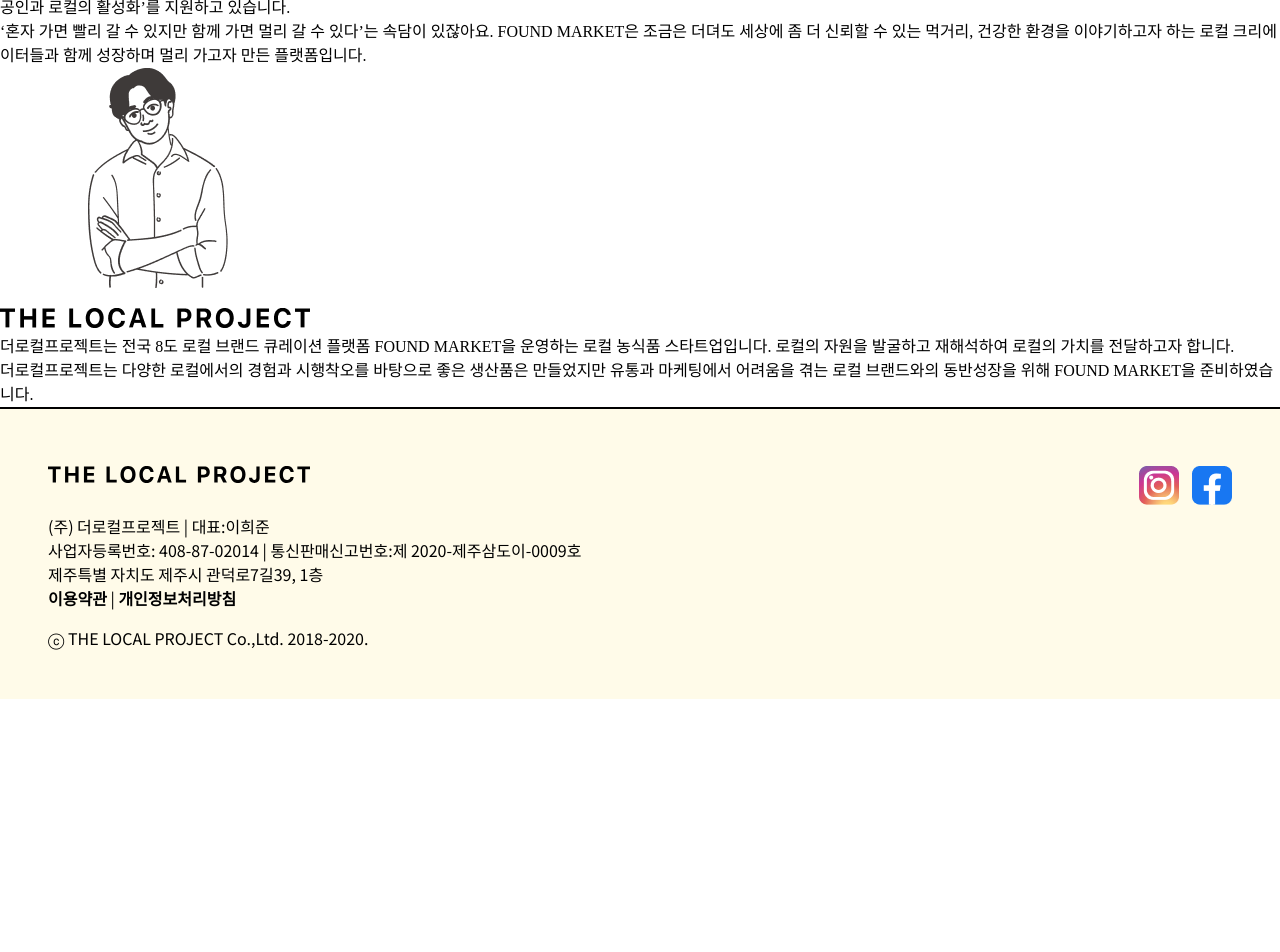
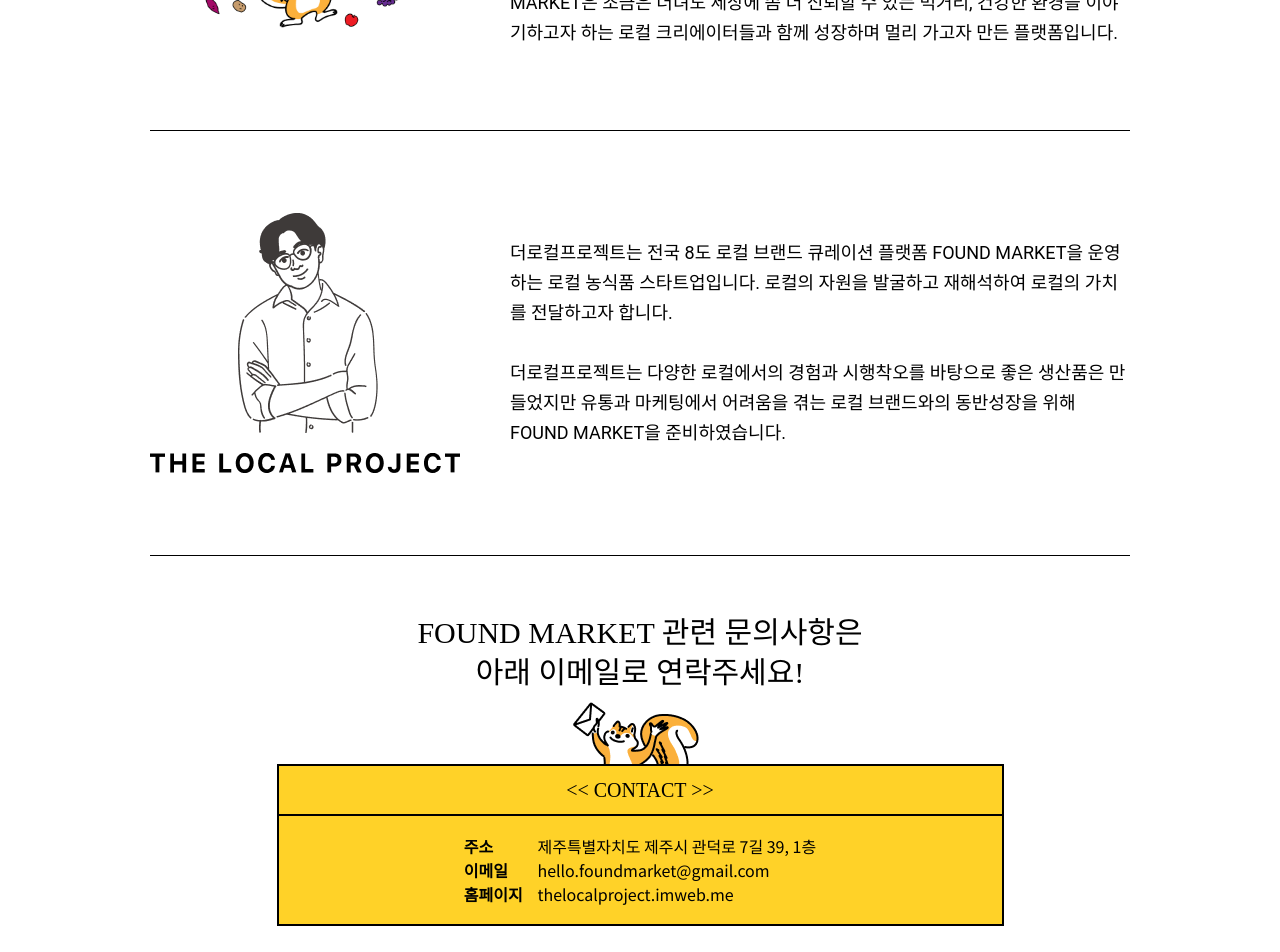
Before and after one commit to yujin100b/found-market-web, a Nuxt app: page /about in a window 1280 px wide. Shown: the part 660-1612 px from the top of the page. Before the commit the page ends 1359 px from the top, so only its background shows below. Built offline with nearby package versions, Linux system fonts and the light colour scheme; a web font is replaced by a local one.

Commit message:
complete about

```diff
--- a/layouts/global.css
+++ b/layouts/global.css
@@ -25,3 +25,8 @@
 .title {
   color: #000;
 }
+.section {
+  width: 980px;
+  margin: 0 auto;
+  padding: 89px 0;
+}
--- a/pages/about/index.vue
+++ b/pages/about/index.vue
@@ -7,31 +7,52 @@
       <p class="right-text">전국 8도 로컬브랜드를 찾습니다!</p>
     </div>
     <div class="about-body">
-      <div>
-        <img src="/about-found-market.png"/>
+      <div class="section">
+        <div class="about-row">
+          <img width="310" src="/about-found-market.png" />
           <p>
             FOUND MARKET(파운드마켓) 은 전국 8도 로컬 브랜드 큐레이션
-          플랫폼입니다. ‘로컬 브랜드’를 발굴하고 경험하게 함으로써 지역별 ‘로컬
-          크리에이터’의 지속가능한 성장을 돕고 이를 통해 ‘소상공인과 로컬의
-          활성화’를 지원하고 있습니다.
-          <br>
-          ‘혼자 가면 빨리 갈 수 있지만 함께 가면
-          멀리 갈 수 있다’는 속담이 있잖아요. FOUND MARKET은 조금은 더뎌도
-          세상에 좀 더 신뢰할 수 있는 먹거리, 건강한 환경을 이야기하고자 하는
-          로컬 크리에이터들과 함께 성장하며 멀리 가고자 만든 플랫폼입니다.
+            플랫폼입니다. ‘로컬 브랜드’를 발굴하고 경험하게 함으로써 지역별
+            ‘로컬 크리에이터’의 지속가능한 성장을 돕고 이를 통해 ‘소상공인과
+            로컬의 활성화’를 지원하고 있습니다.
+            <br />
+            <br />
+            ‘혼자 가면 빨리 갈 수 있지만 함께 가면 멀리 갈 수 있다’는 속담이
+            있잖아요. FOUND MARKET은 조금은 더뎌도 세상에 좀 더 신뢰할 수 있는
+            먹거리, 건강한 환경을 이야기하고자 하는 로컬 크리에이터들과 함께
+            성장하며 멀리 가고자 만든 플랫폼입니다.
           </p>
         </div>
-      <div>
-        <img src="/about-lee.png"/>
+        <div class="about-row">
+          <img width="310" src="/about-lee.png" />
           <p>
             더로컬프로젝트는 전국 8도 로컬 브랜드 큐레이션 플랫폼 FOUND MARKET을
-          운영하는 로컬 농식품 스타트업입니다. 로컬의 자원을 발굴하고 재해석하여 로컬의
-          가치를 전달하고자 합니다.
+            운영하는 로컬 농식품 스타트업입니다. 로컬의 자원을 발굴하고
+            재해석하여 로컬의 가치를 전달하고자 합니다.
+            <br />
             <br />
             더로컬프로젝트는 다양한 로컬에서의 경험과 시행착오를 바탕으로 좋은
-          생산품은 만들었지만 유통과 마케팅에서 어려움을 겪는 로컬 브랜드와의 동반성장을
-          위해 FOUND MARKET을 준비하였습니다.
+            생산품은 만들었지만 유통과 마케팅에서 어려움을 겪는 로컬 브랜드와의
+            동반성장을 위해 FOUND MARKET을 준비하였습니다.
           </p>
+        </div>
+      </div>
+      <div class="section">
+        <div class="about-contact-header">
+          <p>FOUND MARKET 관련 문의사항은</p>
+          <p>아래 이메일로 연락주세요!</p>
+        </div>
+        <div class="about-contact-namecard">
+          <img src="/about-contact.png" />
+          <h1> &#60;&#60; CONTACT &#62;&#62; </h1>
+          <div class="info">
+            <div class="info-wrap">
+              <p><span>주소</span> 제주특별자치도 제주시 관덕로 7길 39, 1층</p>
+              <p><span>이메일</span> hello.foundmarket@gmail.com</p>
+              <p><span>홈페이지</span> thelocalproject.imweb.me</p>
+            </div>
+          </div>
+        </div>
       </div>
     </div>
     <Footer />
@@ -75,4 +96,84 @@
   top: 92px;
   right: 186px;
 }
+.about-body {
+  border-top: 2px solid #000;
+  padding-top: 116px;
+  padding-bottom: 188px;
+}
+.about-body .section {
+  padding-top: 0;
+  padding-bottom: 0;
+}
+.about-row {
+  display: flex;
+  justify-content: space-between;
+  align-items: center;
+  margin: 0 auto;
+  padding-bottom: 82px;
+  border-bottom: 1px solid #000;
+}
+.about-row:last-child {
+  padding-top: 82px;
+}
+.about-row p {
+  font-family: Roboto;
+  font-size: 18px;
+  line-height: 30px;
+  max-width: 620px;
+}
+.about-contact-header{
+  padding-top:57px;
+}
+.about-contact-header p{
+  font-family: IM_Hyemin-Bold;
+  font-size: 30px;
+  line-height: 1.33;
+  text-align: center;
+  color: #000000;
+}
+.about-contact-header p:last-of-type{
+  margin-bottom: 10px;
+}
+.about-contact-namecard{
+  max-width: 727px;
+  width: 100%;
+  margin: 0 auto;
+  margin-top: 71px;
+  background: #FFD228;
+  border: 2px solid #000000;
+  position: relative;
+}
+.about-contact-namecard img{
+  position: absolute;
+  top: -73px;
+  left: 50%;
+  transform: translateX(-50%);
+}
+.about-contact-namecard h1{
+  font-family: IM_Hyemin-Bold;
+  font-size: 20px;
+  line-height: 24px;
+  text-align: center;
+  padding-top: 12px;
+  padding-bottom: 12px;
+  border-bottom: 2px solid #000000;
+}
+.about-contact-namecard .info{
+  padding-top: 18px;
+  padding-bottom: 18px;
+  font-family: "Noto Sans KR";
+  margin: 0 auto;
+  display: flex;
+  align-items: center;
+  justify-content: center;
+}
+.info .info-wrap{
+
+}
+.info .info-wrap span{
+  font-weight: bold;
+  width: 70px;
+  display: inline-block;
+}
 </style>
--- a/pages/index.vue
+++ b/pages/index.vue
@@ -42,11 +42,6 @@
   width: 100%;
   margin: -7px auto;
 }
-.section {
-  width: 980px;
-  margin: 0 auto;
-  padding: 89px 0
-}
 .section .section-header-img {
   margin: 0 auto;
   width: 100%;
```
Also changed, not shown: static/about-contact.png (added). Lines whose indentation alone changed are shown as unchanged.
